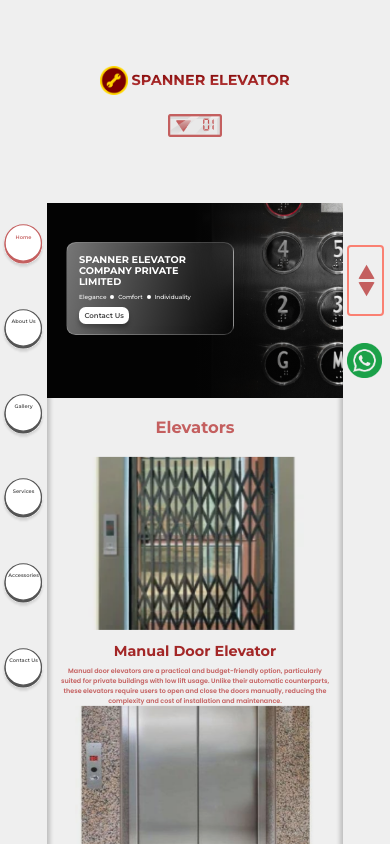
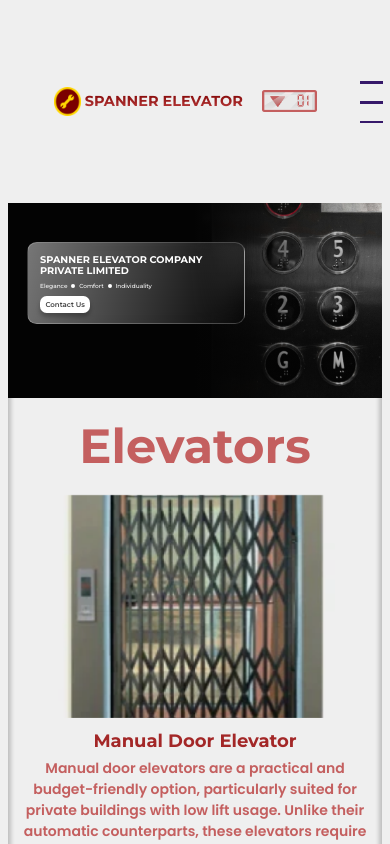
Before and after one commit to ShivamIT23/spanner, a React (Vite) app: page / in a window 390 px wide. Built offline with nearby package versions, Linux system fonts and the light colour scheme.

Commit message:
Added Responsiveness

```diff
--- a/package.json
+++ b/package.json
@@ -10,6 +10,7 @@
     "preview": "vite preview"
   },
   "dependencies": {
+    "motion": "^12.9.2",
     "react": "^18.3.1",
     "react-dom": "^18.3.1",
     "react-icons": "^5.4.0",
--- /dev/null
+++ b/src/components/HamButton.module.css
@@ -0,0 +1,94 @@
+.overlay {
+    position: absolute;
+    top: 0;
+    left: 0;
+    width: 100dvw;
+    height: 100vh;
+    background-color: white;
+    z-index: 100;
+  }
+
+  .overlayContent {
+    display: flex;
+    flex-direction: column;
+    justify-content: flex-start;
+    align-items: center;
+    padding-top: 10vh;
+    gap: 6vh;
+    width: 100%;
+    height: 100%;
+  }
+
+  .logoContainer {
+    background-color: #EC1D23;
+    padding: 1vw 1vw 1.7vw 1vw;
+    border-radius: 0.7vw;
+  }
+
+  .logo {
+    mix-blend-mode: screen;
+    width: 10vw;
+  }
+
+  .link {
+    font-family: var(--global-header-font, sans-serif);
+    font-weight: 600;
+    font-size: 2rem;
+    display: flex;
+    align-items: center;
+    gap: 2px;
+    color: #000;
+    text-decoration: none;
+  }
+
+  .link:hover {
+    text-decoration: underline;
+  }
+
+  /* Button */
+  .hambutton {
+    position: absolute;
+    top: 0;
+    right: 5px;
+    z-index: 110;
+    height: 100%;
+    display: flex;
+    justify-content: center;
+    align-items: center;
+  }
+
+  /* Lines */
+  .hambuttonLine {
+    position: absolute;
+    height: 2.3px;
+    width: 6vw;
+    background-color: #36196A;
+    right: 0%;
+    transform: translateX(0%);
+  }
+
+  .hambuttonLineTop {
+    top: 40%;
+    transform: translateY(-50%) translateX(0%);
+  }
+
+  .hambuttonLineMiddle {
+    top: 50%;
+    transform: translateY(-50%) translateX(0%);
+  }
+
+  .hambuttonLineBottom {
+    top: 60%;
+    transform: translateY(-50%) translateX(0%);
+  }
+
+  /* Responsive tweaks */
+  @media (min-width: 640px) {
+    .hambutton {
+      height: 8.5vw;
+      width: 8.5vw;
+    }
+    .hambuttonLine {
+      width: 5vw;
+    }
+  }
--- /dev/null
+++ b/src/components/Hambutton.jsx
@@ -0,0 +1,114 @@
+import React, { useState, useEffect } from "react";
+import { motion, MotionConfig } from "framer-motion";
+import { Link } from "react-router-dom";
+import styles from "./HamButton.module.css"; // Import CSS Module
+
+const Hambutton = () => {
+  const [active, setActive] = useState(false);
+
+  // Lock body scroll when menu is active
+  useEffect(() => {
+    if (active) {
+      document.body.style.overflow = "hidden";
+    } else {
+      document.body.style.overflow = "";
+    }
+    return () => {
+      document.body.style.overflow = "";
+    };
+  }, [active]);
+
+  return (
+    <>
+      {active && (
+        <div className={styles.overlay}>
+          <div className={styles.overlayContent}>
+            <div className={styles.logoContainer}>
+              <img
+                loading="lazy"
+                src="/images/logo.png"
+                className={styles.logo}
+                alt="Logo"
+              />
+            </div>
+
+            <Link onClick={() => setActive(false)} to="/" className={styles.link}>
+              Home
+            </Link>
+            <Link onClick={() => setActive(false)} to="/about" className={styles.link}>
+              About Us
+            </Link>
+            <Link onClick={() => setActive(false)} to="/gallery" className={styles.link}>
+              Gallery
+            </Link>
+            <Link onClick={() => setActive(false)} to="/services" className={styles.link}>
+            Services
+            </Link>
+            <Link onClick={() => setActive(false)} to="/accessories" className={styles.link}>
+            Accessories
+            </Link>
+            <Link onClick={() => setActive(false)} to="/contact" className={styles.link}>
+              Contact us
+            </Link>
+          </div>
+        </div>
+      )}
+
+      <MotionConfig
+        transition={{
+          duration: 0.3,
+          ease: "easeInOut",
+        }}
+      >
+        <motion.button
+          onClick={() => setActive((prev) => !prev)}
+          className={styles.hambutton}
+          animate={active ? "open" : "closed"}
+        >
+          {/* Top line */}
+          <motion.span
+            className={`${styles.hambuttonLine} ${styles.hambuttonLineTop}`}
+            variants={{
+              open: {
+                rotate: ["0deg", "0deg", "45deg"],
+                top: ["40%", "50%", "50%"],
+              },
+              closed: {
+                rotate: ["45deg", "0deg", "0deg"],
+                top: ["50%", "50%", "40%"],
+              },
+            }}
+          ></motion.span>
+
+          {/* Middle line */}
+          <motion.span
+            className={`${styles.hambuttonLine} ${styles.hambuttonLineMiddle}`}
+            variants={{
+              open: { rotate: ["0deg", "0deg", "-45deg"] },
+              closed: { rotate: ["-45deg", "0deg", "0deg"] },
+            }}
+          ></motion.span>
+
+          {/* Bottom line */}
+          <motion.span
+            className={`${styles.hambuttonLine} ${styles.hambuttonLineBottom}`}
+            variants={{
+              open: {
+                opacity: 0,
+                rotate: ["0deg", "0deg", "-45deg"],
+                bottom: ["40g%", "50%", "50%"],
+              },
+              closed: {
+                opacity:1,
+                rotate: ["45deg", "0deg", "0deg"],
+                bottom: ["50%", "50%", "40%"],
+              },
+            }}
+          ></motion.span>
+        </motion.button>
+      </MotionConfig>
+    </>
+  );
+};
+
+export default Hambutton;
--- a/src/components/doorComponent/DoorComponent.module.css
+++ b/src/components/doorComponent/DoorComponent.module.css
@@ -82,7 +82,11 @@
 @media only screen and (min-width: 480px) {
 }
 /* Small devices such as large phones (640px and up) */
-@media only screen and (min-width: 640px) {
+@media only screen and (max-width: 640px) {
+  .container{
+    width:100%;
+    left:0;
+  }
 }
 
 /* Medium devices such as tablets (768px and up) */
--- a/src/components/homePage/secTwoCard/SecTwoCard.module.css
+++ b/src/components/homePage/secTwoCard/SecTwoCard.module.css
@@ -5,7 +5,7 @@
 .header {
   color: #c45f5f;
   font-family: "Montserrat", sans-serif;
-  font-size: 2.5vw;
+  font-size: 1.3rem;
   font-weight: 600;
   margin-top: 2vw;
   margin-bottom: 1.5vw;
@@ -14,7 +14,7 @@
 .para {
   color: #c45f5f;
   font-family: "Poppins", sans-serif;
-  font-size: 1.7vw;
+  font-size: 24px;
   font-weight: 400;
 }
 
@@ -25,7 +25,7 @@
   .header {
     color: #a32727;
     font-family: "Montserrat", sans-serif;
-    font-size: 0.9rem;
+    font-size: 18px;
     text-align: center;
     font-weight: 700;
     margin-top: 2vw;
@@ -35,7 +35,7 @@
   .para {
     color: #c45f5f;
     font-family: "Poppins", sans-serif;
-    font-size: 0.4rem;
+    font-size: 14px;
     text-align: center;
     font-weight: 600;
   }
@@ -43,13 +43,13 @@
 /* Small devices such as large phones (640px and up) */
 @media only screen and (min-width: 640px) {
   .header {
-    font-size: 2.2vw;
+    font-size: 20px;
     margin-top: 2vw;
     margin-bottom: 1.5vw;
   }
 
   .para {
-    font-size: 1.6vw;
+    font-size: 14px;
   }
 }
 
@@ -60,13 +60,13 @@
 /*(900px and up) */
 @media only screen and (min-width: 900px) {
   .header {
-    font-size: 1.8vw;
+    font-size: 20px;
     margin-top: 2vw;
     margin-bottom: 1vw;
   }
 
   .para {
-    font-size: 1.2vw;
+    font-size: 14px;
   }
 }
 
@@ -77,13 +77,13 @@
 /* Largest devices such as desktops (1280px and up) */
 @media only screen and (min-width: 1280px) {
   .header {
-    font-size: 1.6vw;
+    font-size: 22px;
     margin-top: 2vw;
     margin-bottom: 1vw;
   }
 
   .para {
-    font-size: 0.9vw;
+    font-size: 14px;
   }
 }
 
--- a/src/components/homePage/sectionTwo/SectionTwo.module.css
+++ b/src/components/homePage/sectionTwo/SectionTwo.module.css
@@ -8,7 +8,7 @@
   font-style: normal;
   font-weight: 700;
   line-height: normal;
-  font-size: 4.2vw;
+  font-size: 3rem;
   margin-bottom: 5vw;
 }
 
@@ -22,6 +22,7 @@
   display: flex;
   justify-content: space-between;
   width: 100%;
+  gap: 38px;
 }
 .card {
   width: 45%;
@@ -31,7 +32,7 @@
   font-family: "Montserrat", sans-serif;
   font-weight: 400;
   text-align: center;
-  font-size: 2.3vw;
+  font-size: 1.4rem;
   width: 100%;
   display: flex;
   align-items: center;
@@ -43,7 +44,7 @@
 
 @media only screen and (min-width: 480px) {
   .viewLink {
-    font-size: 2vw;
+    font-size: 1.3rem;
     margin-top: 3vw;
   }
 }
@@ -53,7 +54,7 @@
     padding: 5vw 5vw;
   }
   .header {
-    font-size: 4vw;
+    font-size: 3rem;
     margin-bottom: 5vw;
   }
 }
@@ -88,7 +89,7 @@
     gap: 5vw;
   }
   .viewLink {
-    font-size: 1.2vw;
+    font-size: 20px;
     margin-top: 3vw;
   }
 }
--- a/src/components/topComponent/TopComponent.jsx
+++ b/src/components/topComponent/TopComponent.jsx
@@ -1,8 +1,10 @@
 import React from "react";
 import styles from "./TopComponent.module.css";
 import { Link } from "react-router-dom";
+import Hambutton from "../Hambutton";
 
-const TopComponent = () => {
+const TopComponent = ({isMobile}) => {
+  console.log('isMobile:', isMobile)
   return (
     <div className={styles.container}>
       <div className={styles.wrapper}>
@@ -19,6 +21,9 @@
           />
           <h4 className={styles.floorNumber}>01</h4>
         </div>
+        <div className={styles.hambutton} >
+        {isMobile && <Hambutton />}
+        </div>
       </div>
     </div>
   );
--- a/src/components/topComponent/TopComponent.module.css
+++ b/src/components/topComponent/TopComponent.module.css
@@ -102,11 +102,13 @@
     display: flex;
     align-items: center;
     justify-content: center;
-    flex-direction: column;
     height: 100%;
     width: 100%;
     background-color: #efefef;
     gap: 5vw;
+  }
+  .container{
+    padding: 0px;
   }
 }
 
--- a/src/layout/Layout.jsx
+++ b/src/layout/Layout.jsx
@@ -11,6 +11,7 @@
   const [scrollDirection, setScrollDirection] = useState(null);
   const [arrowColor, setArrowColor] = useState("#C45F5F");
   const [showDoors, setShowDoors] = useState(true); // NEW STATE
+  const [isMobile, setIsMobile] = useState(window.innerWidth < 640);
 
   const location = useLocation();
   const scrollRef = useRef(0);
@@ -31,6 +32,15 @@
     scrollRef.current = currentScrollPos;
   };
 
+  useEffect(() => {
+    const handleResize = () => {
+      setIsMobile(window.innerWidth < 640);
+    };
+
+    window.addEventListener("resize", handleResize);
+    return () => window.removeEventListener("resize", handleResize);
+  }, []);
+
   // 👇 Whenever route (pathname) changes, trigger door animation
   useEffect(() => {
     setShowDoors(true); // show door when navigation starts
@@ -45,9 +55,14 @@
 
   return (
     <div className={styles.container}>
-      <TopComponent />
-      <LeftLayout />
-      <RightLayout scrollDirection={scrollDirection} arrowColor={arrowColor} />
+      <TopComponent isMobile={isMobile} />
+      {!isMobile && <LeftLayout />}
+      {!isMobile && (
+        <RightLayout
+          scrollDirection={scrollDirection}
+          arrowColor={arrowColor}
+        />
+      )}
 
       {/* Render DoorComponent only when showDoors is true */}
       {showDoors && (
--- a/src/layout/Layout.module.css
+++ b/src/layout/Layout.module.css
@@ -25,7 +25,11 @@
   padding-right: var(--side-bars-layout-width);
 }
 
-@media only screen and (min-width: 375px) {
+@media only screen and (max-width: 640px) {
+  .midContainer{
+    padding-left: 2vw;
+    padding-right: 2vw;
+  }
 }
 
 @media only screen and (min-width: 480px) {
```
Also changed, not shown: src/components/footer/Footer.module.css (+32 -5 lines), 1 other file (tests, documents, lock files or other folders).
